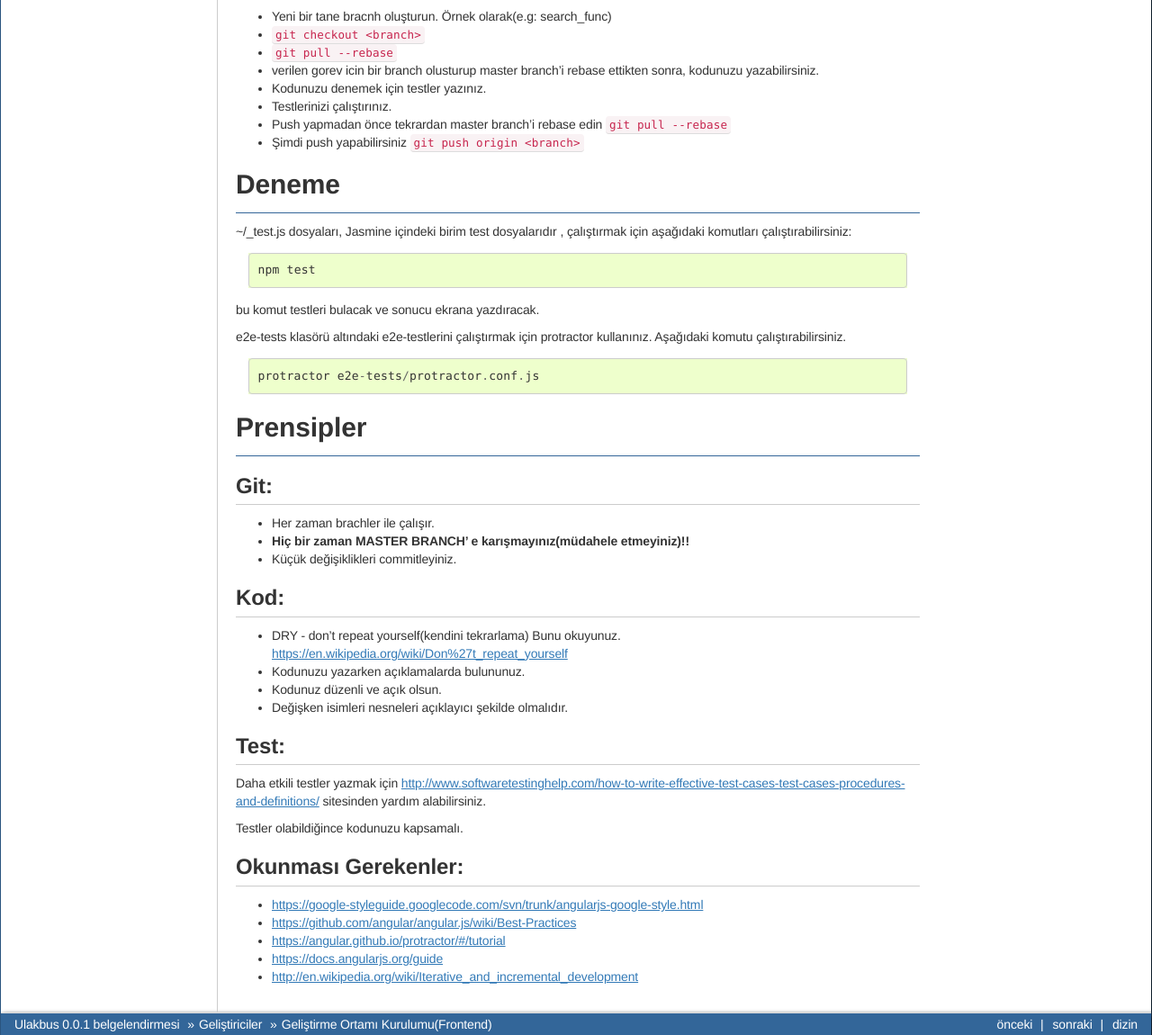
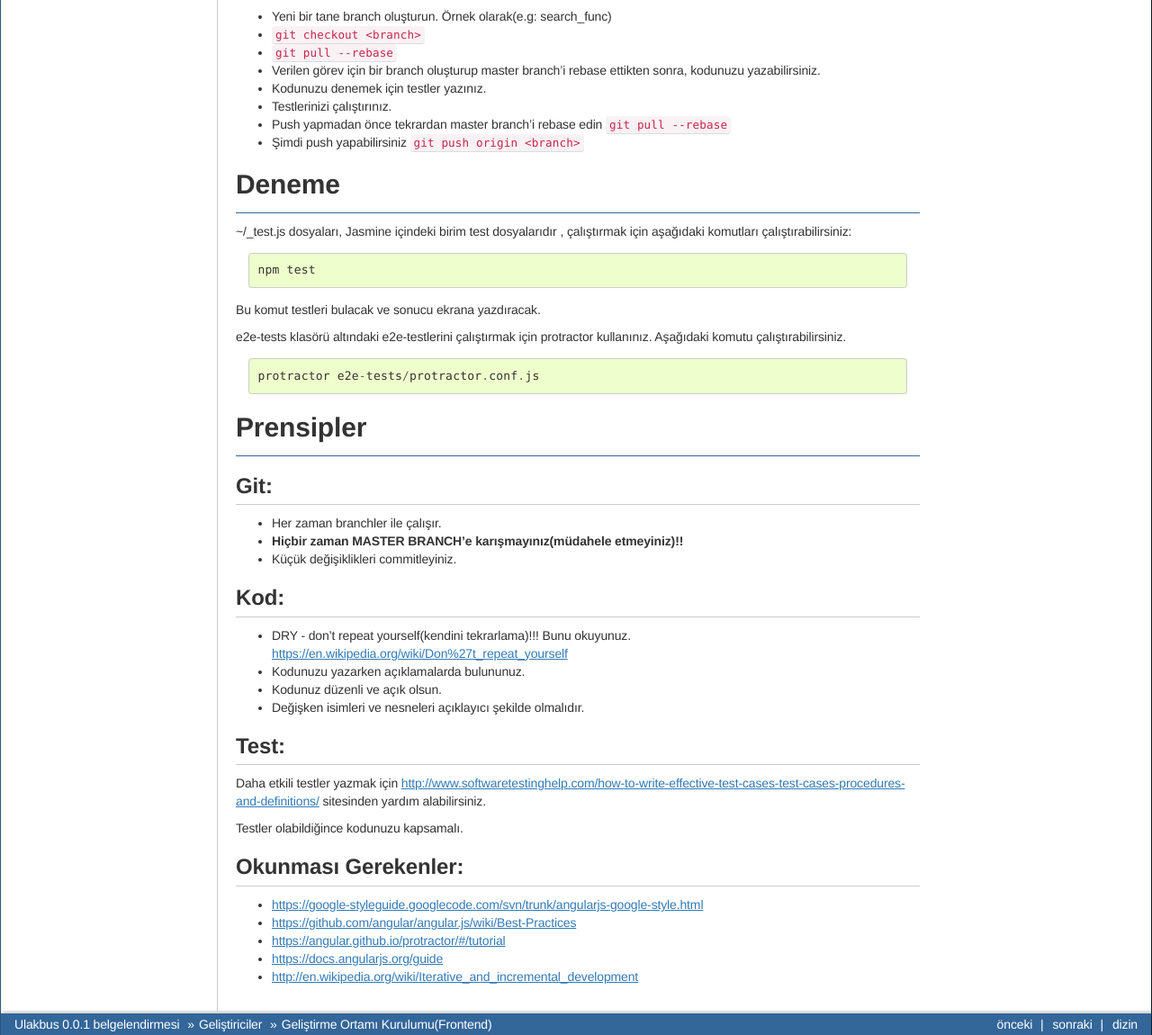
Before and after one commit to zetaops/ulakbus.org, a Sphinx documentation site: the page built from source/ulakbus_user_interface.rst, in a window 1280 px wide and 1400 px high, scrolled down 1296 px. Shown: the part 250-1400 px from the top of the window at 90% size. Built offline with Sphinx 7.4.7, drawn with Linux system fonts in a browser that asks for light colours; nearby versions of some CDN libraries; library files that are not in the unit come from our copies; pages that are not in the unit, such as notebooks, are missing from menus; some of the changed text lies outside the part shown.

Commit message:
changes made

```diff
--- a/source/ulakbus_user_interface.rst
+++ b/source/ulakbus_user_interface.rst
@@ -47,13 +47,13 @@ Using extreme programming techniques, we demand you to follow this cycle of deve
 
 Kodlarken aşağıdaki adımları izleyiniz.
 
-* Yeni bir tane bracnh oluşturun. Örnek olarak(e.g: search_func)
+* Yeni bir tane branch oluşturun. Örnek olarak(e.g: search_func)
 
 * ``git checkout <branch>``
 
 * ``git pull --rebase``
 
-* verilen gorev icin bir branch olusturup master branch’i rebase ettikten sonra, kodunuzu yazabilirsiniz.
+* Verilen görev için bir branch oluşturup master branch’i rebase ettikten sonra, kodunuzu yazabilirsiniz.
 
 * Kodunuzu denemek için testler yazınız.
 
@@ -73,7 +73,7 @@ Kodlarken aşağıdaki adımları izleyiniz.
 
     npm test
 
-bu komut testleri bulacak ve sonucu ekrana yazdıracak.
+Bu komut testleri bulacak ve sonucu ekrana yazdıracak.
 
 e2e-tests klasörü altındaki e2e-testlerini çalıştırmak için protractor kullanınız. Aşağıdaki komutu çalıştırabilirsiniz.
 
@@ -89,23 +89,23 @@ e2e-tests klasörü altındaki e2e-testlerini çalıştırmak için protractor k
 **Git:**
 --------
 
-* Her zaman brachler ile çalışır.
+* Her zaman branchler ile çalışır.
 
-* **Hiç bir zaman MASTER BRANCH' e karışmayınız(müdahele etmeyiniz)!!**
+* **Hiçbir zaman MASTER BRANCH'e karışmayınız(müdahele etmeyiniz)!!**
 
 * Küçük değişiklikleri commitleyiniz.
 
----------
+--------
 **Kod:**
----------
+--------
 
-* DRY - don't repeat yourself(kendini tekrarlama) Bunu okuyunuz. https://en.wikipedia.org/wiki/Don%27t_repeat_yourself
+* DRY - don't repeat yourself(kendini tekrarlama)!!! Bunu okuyunuz. https://en.wikipedia.org/wiki/Don%27t_repeat_yourself
 
 * Kodunuzu yazarken açıklamalarda bulununuz.
 
 * Kodunuz düzenli ve açık olsun.
 
-* Değişken isimleri nesneleri açıklayıcı şekilde olmalıdır.
+* Değişken isimleri ve nesneleri açıklayıcı şekilde olmalıdır.
 
 ---------
 **Test:**
```
Also changed, not shown: other parts of source/ulakbus_user_interface.rst (+2 -2 lines).
